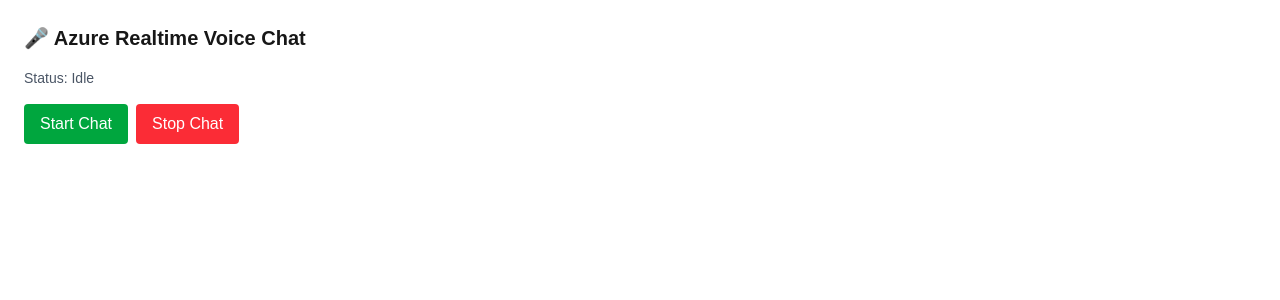
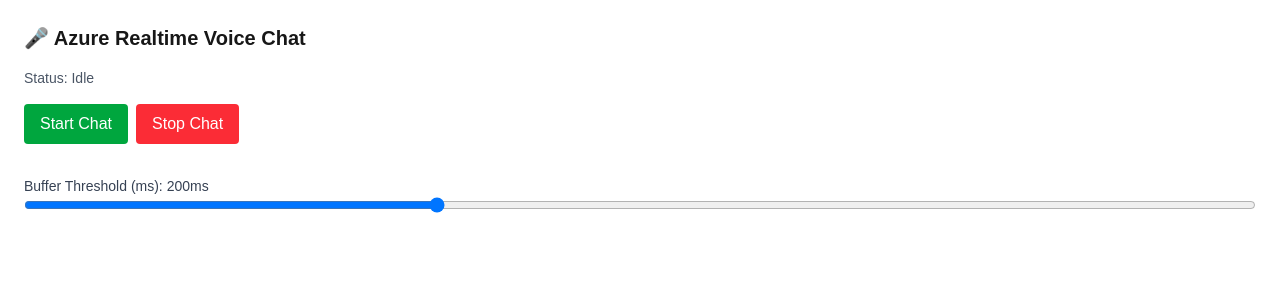
Before and after one commit to Tyn-FWD/gptv2v-app, a Next.js app: page /realtime-ws in a window 1280 px wide. Shown: the top 300 px of the page. Built offline with nearby package versions, Linux system fonts and the light colour scheme.

Commit message:
added instructions.txt

```diff
--- a/src/app/realtime-ws/page.tsx
+++ b/src/app/realtime-ws/page.tsx
@@ -7,15 +7,16 @@
   const [status, setStatus] = useState("Idle");
   const [isActive, setIsActive] = useState(false);
   const [transcript, setTranscript] = useState<string[]>([]);
+  const [bufferThreshold, setBufferThreshold] = useState(9600);
   const segmentBuffer = useRef<Uint8Array[]>([]);
   const audioQueue = useRef<Uint8Array[]>([]);
   const audioContextRef = useRef<AudioContext | null>(null);
   const nextAudioTime = useRef(0);
-  const BUFFER_THRESHOLD_BYTES = 9600;
 
   useEffect(() => {
     if (!isActive) return;
 
+    const startRealtimeChat = async () => {
       const endpoint = process.env.NEXT_PUBLIC_AZURE_OPENAI_WS_ENDPOINT!;
       const wsUrl = `${endpoint}&api-key=${process.env.NEXT_PUBLIC_AZURE_OPENAI_API_KEY}`;
 
@@ -25,6 +26,8 @@
       let audioContext: AudioContext;
       let workletNode: AudioWorkletNode;
       let source: MediaStreamAudioSourceNode;
+
+      const instructionsText = await fetch("/prompts/instructions.txt").then(res => res.text());
 
       function encodeToBase64(buffer: ArrayBuffer): string {
         const bytes = new Uint8Array(buffer);
@@ -125,7 +128,7 @@
         ws.send(JSON.stringify({
           type: "session.update",
           session: {
-          instructions: "You are Rico, an insurance Customer from the Phillipines. You are very angry and impatient. You speak mostly english.",
+            instructions: instructionsText,
             input_audio_format: "pcm16",
             output_audio_format: "pcm16",
             voice: "ash",
@@ -153,7 +156,7 @@
             segmentBuffer.current.push(chunk);
 
             const bufferedLength = segmentBuffer.current.reduce((acc, c) => acc + c.length, 0);
-          if (bufferedLength >= BUFFER_THRESHOLD_BYTES) {
+            if (bufferedLength >= bufferThreshold) {
               const segment = new Uint8Array(bufferedLength);
               let offset = 0;
               for (const c of segmentBuffer.current) {
@@ -209,16 +212,14 @@
         console.log("WebSocket closed");
         setStatus("Disconnected");
       };
+    };
+
+    startRealtimeChat();
 
     return () => {
-      ws.close();
-      if (source) source.disconnect();
-      if (workletNode) workletNode.disconnect();
-      if (audioContext) audioContext.close();
-      if (audioContextRef.current) audioContextRef.current.close();
       setStatus("Idle");
     };
-  }, [isActive]);
+  }, [isActive, bufferThreshold]);
 
   return (
     <div className="p-6 space-y-4">
@@ -241,6 +242,22 @@
         </button>
       </div>
 
+      <div className="pt-4">
+        <label htmlFor="buffer" className="block text-sm font-medium text-gray-700">
+          Buffer Threshold (ms): {(bufferThreshold / 48000 * 1000).toFixed(0)}ms
+        </label>
+        <input
+          id="buffer"
+          type="range"
+          min="4800"
+          max="19200"
+          step="1200"
+          value={bufferThreshold}
+          onChange={(e) => setBufferThreshold(parseInt(e.target.value))}
+          className="w-full"
+        />
+      </div>
+
       {transcript.length > 0 && (
         <div className="mt-6 space-y-2">
           <h2 className="text-md font-semibold">📝 Transcript</h2>
```
Also changed, not shown: public/prompts/instructions.txt (added). Lines whose indentation alone changed are shown as unchanged.
